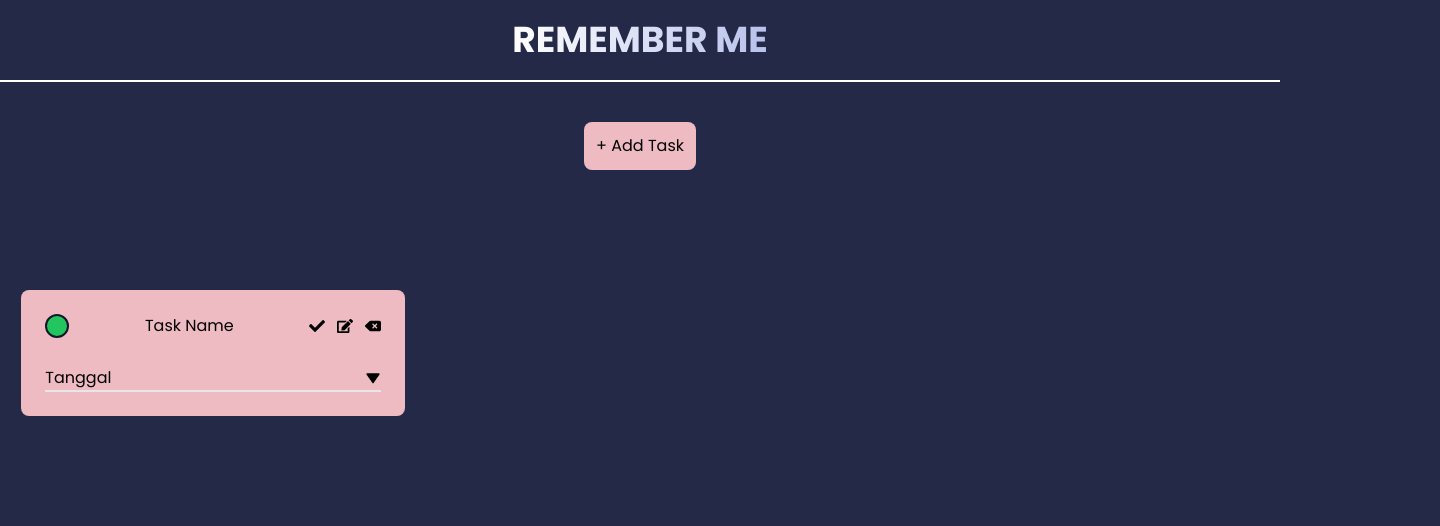
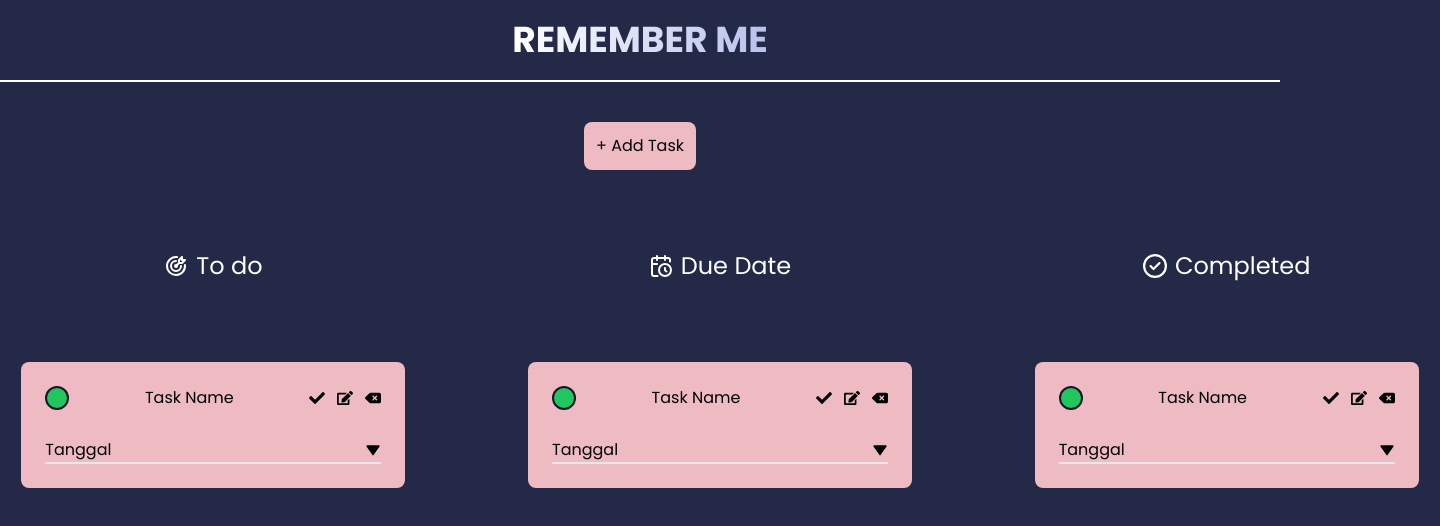
Before and after one commit to mbintangw/RememberMe, a React (Vite) app: page / in a window 1280 px wide. Shown: the top 526 px of the page, 1440 px wide, since content can reach past the window. Built offline with nearby package versions, Linux system fonts and the light colour scheme.

Commit message:
feat : add tasklist props to homepage

```diff
--- a/src/Pages/HomePages.tsx
+++ b/src/Pages/HomePages.tsx
@@ -1,13 +1,21 @@
 import TaskForm from "../Components/TaskForm";
 import TaskList from "../Components/TaskList";
+import { TbTargetArrow } from "react-icons/tb";
+import { LuCalendarClock } from "react-icons/lu";
+import { FaRegCircleCheck } from "react-icons/fa6";
 
 const HomePages = () => {
   return (
-  <div className="flex flex-col gap-10 justify-center">
-    <TaskForm/>
-    <TaskList/>
-  </div>
+    <div className="flex flex-col gap-20 justify-center">
+      <TaskForm />
+      <div className="flex flex-col lg:flex-row justify-center lg:justify-evenly items-center gap-20">
+        <TaskList title="To do" icon={<TbTargetArrow />} />
+        <TaskList title="Due Date" icon={<LuCalendarClock />} />
+        <TaskList title="Completed" icon={<FaRegCircleCheck />} />
+      </div>
+    </div>
   );
 };
 
+
 export default HomePages;
```
